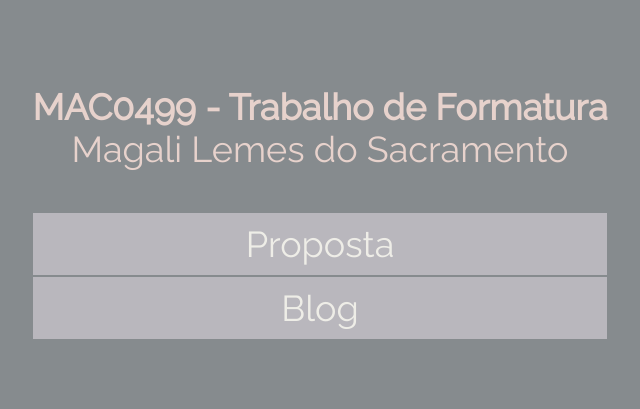
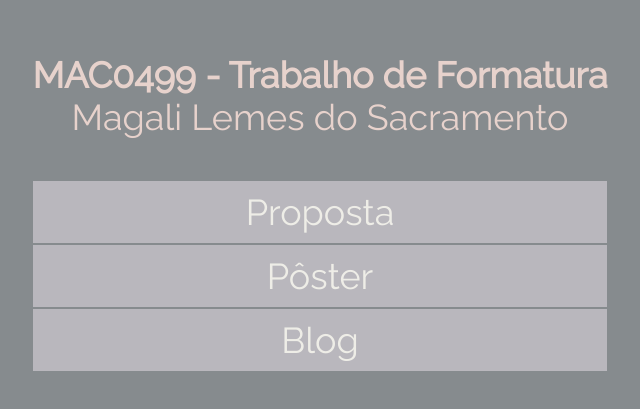
Before and after one commit to magalilemes/mac0499, a plain HTML site: page index.html in a window 1280 px wide. Shown: the part 187-596 px from the top of the page, without its empty margins (320-960 px from the left). Drawn offline with Linux system fonts and the light colour scheme.

Commit message:
Add poster

```diff
--- a/index.html
+++ b/index.html
@@ -16,6 +16,7 @@
     <br>
     <div class="menu">
         <div id="proposta">Proposta</div>
+        <a href="poster.pdf" target="_blank">Pôster</a>
         <a href="https://magalilemes.github.io/" target="_blank">Blog</a>
     </div>
     <script src="script.js"></script>
```
Also changed, not shown: 1 other file.
